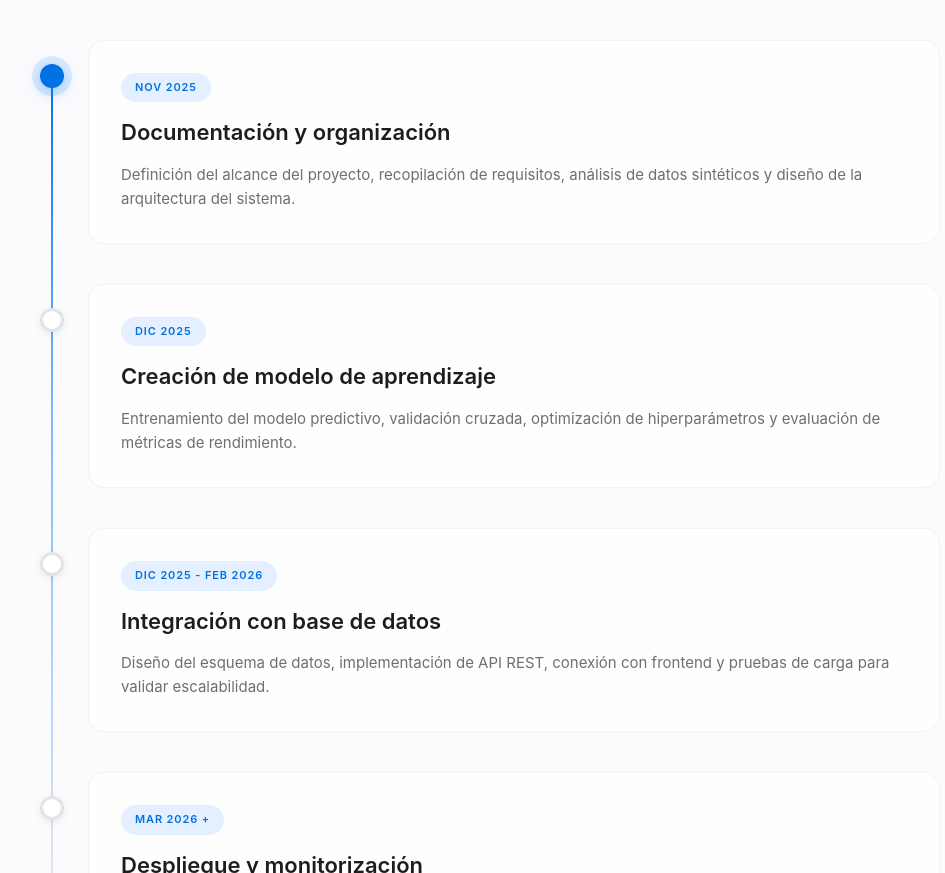
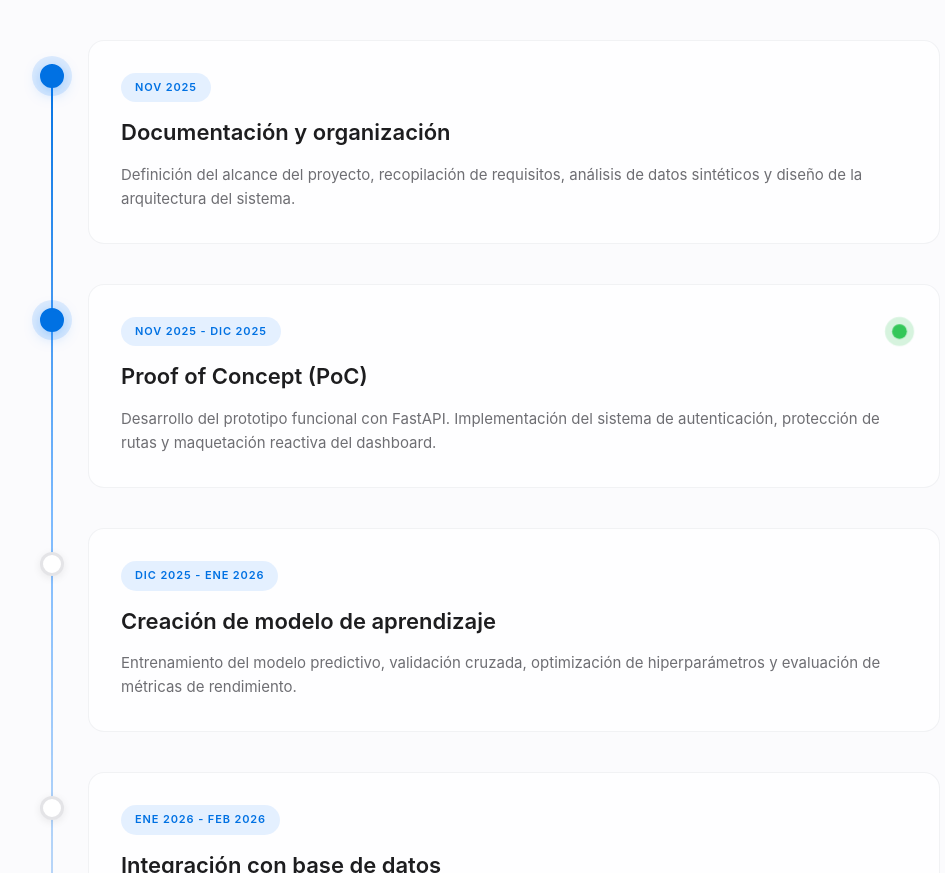
Before and after one commit to pach24/Minerva, a FastAPI app: page / in a window 1280 px wide. Shown: the part 5627-6500 px from the top of the page, without its empty margins (150-1095 px from the left). Run offline with FastAPI, Linux system fonts and the light colour scheme.

Commit message:
style(ui): update CSS to demo theme and add roadmap active pulse
- Replace profesor.css with demo.css for better visual coherence
- Add pulsating green dot to active roadmap phase
- Align date and status indicator in roadmap card

```diff
--- a/static/css/roadmap.css
+++ b/static/css/roadmap.css
@@ -219,3 +219,42 @@
         font-size: 14px;
     }
 }
+
+.roadmap-header {
+    display: flex;
+    justify-content: space-between;
+    align-items: center;
+
+    margin-bottom: calc(var(--spacing-unit) * 2);
+}
+
+
+.roadmap-header .roadmap-phase {
+    margin-bottom: 0;
+}
+
+
+.status-pulse {
+
+    width: 15px;
+    height: 15px;
+    background-color: var(--color-success, #34c759);
+    border-radius: 50%;
+    box-shadow: 0 0 0 0 rgba(52, 199, 89, 0.7);
+    animation: pulse-green 2s infinite;
+}
+
+@keyframes pulse-green {
+    0% {
+        transform: scale(0.95);
+        box-shadow: 0 0 0 0 rgba(52, 199, 89, 0.7);
+    }
+    70% {
+        transform: scale(1);
+        box-shadow: 0 0 0 10px rgba(52, 199, 89, 0);
+    }
+    100% {
+        transform: scale(0.95);
+        box-shadow: 0 0 0 0 rgba(52, 199, 89, 0);
+    }
+}
--- a/templates/demo.html
+++ b/templates/demo.html
@@ -4,7 +4,7 @@
             <meta charset="UTF-8">
             <meta name="viewport" content="width=device-width, initial-scale=1.0">
             <title>Demo - Minerva</title>
-            <link rel="stylesheet" href="/static/css/profesor.css">
+            <link rel="stylesheet" href="/css/demo.css">
 
 
             <script src="https://unpkg.com/lucide@latest"></script>
--- a/templates/index.html
+++ b/templates/index.html
@@ -297,10 +297,24 @@
                 </div>
             </div>
 
+
+            <div class="roadmap-item">
+                <div class="roadmap-dot roadmap-dot--active"></div>
+                <div class="roadmap-card">
+                    <div class="roadmap-header">
+                        <span class="roadmap-phase">Nov 2025 - Dic 2025</span>
+                        <div class="status-pulse" title="Fase Activa"></div>
+                    </div>
+
+                    <h3>Proof of Concept (PoC)</h3>
+                    <p>Desarrollo del prototipo funcional con FastAPI. Implementación del sistema de autenticación, protección de rutas y maquetación reactiva del dashboard.</p>
+                </div>
+            </div>
+
             <div class="roadmap-item">
                 <div class="roadmap-dot"></div>
                 <div class="roadmap-card">
-                    <span class="roadmap-phase">Dic 2025</span>
+                    <span class="roadmap-phase">Dic 2025 - Ene 2026</span>
                     <h3>Creación de modelo de aprendizaje</h3>
                     <p>Entrenamiento del modelo predictivo, validación cruzada, optimización de hiperparámetros y evaluación de métricas de rendimiento.</p>
                 </div>
@@ -309,7 +323,7 @@
             <div class="roadmap-item">
                 <div class="roadmap-dot"></div>
                 <div class="roadmap-card">
-                    <span class="roadmap-phase">Dic 2025 - Feb 2026</span>
+                    <span class="roadmap-phase">Ene 2026 - Feb 2026</span>
                     <h3>Integración con base de datos</h3>
                     <p>Diseño del esquema de datos, implementación de API REST, conexión con frontend y pruebas de carga para validar escalabilidad.</p>
                 </div>
```
Also changed, not shown: static/css/demo.css (renamed from static/css/profesor.css).
